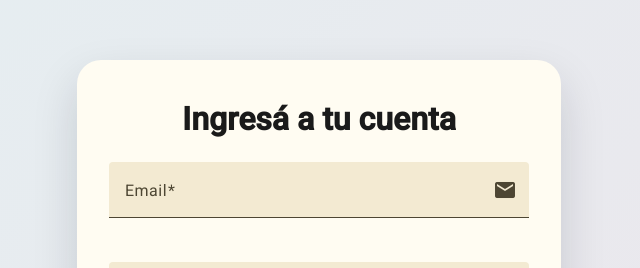
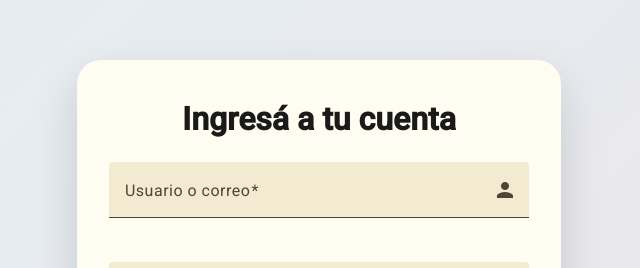
Before and after one commit to NiFoox/rateup-frontend, an Angular app: page /login in a window 1280 px wide. Shown: the part 153-421 px from the top of the page, without its empty margins (321-961 px from the left). Built offline with nearby package versions, Linux system fonts and the light colour scheme.

Commit message:
Align auth flow with API contract

```diff
--- a/src/app/core/auth/auth.service.ts
+++ b/src/app/core/auth/auth.service.ts
@@ -3,7 +3,7 @@ import { Injectable, inject } from '@angular/core';
 import { Router } from '@angular/router';
 import { BehaviorSubject, Observable, catchError, finalize, map, of, tap } from 'rxjs';
 
-import { AuthResponse, AuthUser, LoginRequest } from './auth.models';
+import { AuthResponse, AuthUser, LoginRequest, PrivateUserProfile } from './auth.models';
 import { TokenStorageService } from './token-storage.service';
 import { environment } from '../../../../environments/environment';
 import { DEBUG } from '../debug';
@@ -22,7 +22,7 @@ export class AuthService {
   );
 
   login(request: LoginRequest): Observable<AuthResponse> {
-    const remember = request.remember ?? false;
+    const remember = request.rememberMe ?? false;
     const endpoint = `${this.apiBaseUrl}/api/auth/login`;
     DEBUG && console.debug('[AUTH] login → POST', { endpoint, remember });
 
@@ -33,7 +33,7 @@ export class AuthService {
           throw new Error('INVALID_PAYLOAD');
         }
 
-        this.tokenStorage.setTokens(response.accessToken, response.refreshToken, remember);
+        this.tokenStorage.setTokens(response.accessToken, remember);
         this.tokenStorage.setUser(response.user);
         this.currentUser$.next(response.user);
         this.profileLoaded = true;
@@ -43,28 +43,18 @@ export class AuthService {
   }
 
   logout(): void {
-    const endpoint = `${this.apiBaseUrl}/api/auth/logout`;
-    this.http
-      .post<void>(endpoint, {})
-      .pipe(
-        catchError(() => of(void 0)),
-        finalize(() => {
-          this.profileLoaded = false;
-          this.tokenStorage.clear();
-          this.currentUser$.next(null);
-          void this.router.navigateByUrl('/login');
-        })
-      )
-      .subscribe();
+    this.profileLoaded = false;
+    this.tokenStorage.clear();
+    this.currentUser$.next(null);
+    void this.router.navigateByUrl('/login');
   }
 
   me(): Observable<AuthUser | null> {
     if (this.tokenStorage.isAuthenticated() && !this.profileLoaded) {
       this.profileLoaded = true;
       this.http
-        .get<{ user: AuthUser }>(`${this.apiBaseUrl}/api/auth/me`)
+        .get<PrivateUserProfile>(`${this.apiBaseUrl}/api/auth/me`)
         .pipe(
-          map((response) => response.user),
           tap((user) => {
             this.tokenStorage.setUser(user);
             this.currentUser$.next(user);
--- a/src/app/core/auth/token-storage.service.ts
+++ b/src/app/core/auth/token-storage.service.ts
@@ -4,7 +4,6 @@ import { AuthUser } from './auth.models';
 import { DEBUG } from '../debug';
 
 const ACCESS_TOKEN_KEY = 'auth_access_token';
-const REFRESH_TOKEN_KEY = 'auth_refresh_token';
 const USER_KEY = 'auth_user';
 
 interface TokenPayload {
@@ -20,7 +19,7 @@ interface BufferModule {
 
 @Injectable({ providedIn: 'root' })
 export class TokenStorageService {
-  setTokens(accessToken: string, refreshToken?: string, remember = false): void {
+  setTokens(accessToken: string, remember = false): void {
     if (!this.isBrowser()) {
       return;
     }
@@ -30,21 +29,13 @@ export class TokenStorageService {
 
     primaryStorage.setItem(ACCESS_TOKEN_KEY, accessToken);
 
-    if (refreshToken) {
-      primaryStorage.setItem(REFRESH_TOKEN_KEY, refreshToken);
-    } else {
-      primaryStorage.removeItem(REFRESH_TOKEN_KEY);
-    }
-
     secondaryStorage.removeItem(ACCESS_TOKEN_KEY);
-    secondaryStorage.removeItem(REFRESH_TOKEN_KEY);
     secondaryStorage.removeItem(USER_KEY);
 
     DEBUG &&
       console.debug('[TOKEN] setTokens', {
         remember,
         accessTokenLength: accessToken.length,
-        hasRefreshToken: !!refreshToken,
         primary: remember ? 'localStorage' : 'sessionStorage'
       });
   }
@@ -97,10 +88,8 @@ export class TokenStorageService {
     }
 
     window.localStorage.removeItem(ACCESS_TOKEN_KEY);
-    window.localStorage.removeItem(REFRESH_TOKEN_KEY);
     window.localStorage.removeItem(USER_KEY);
     window.sessionStorage.removeItem(ACCESS_TOKEN_KEY);
-    window.sessionStorage.removeItem(REFRESH_TOKEN_KEY);
     window.sessionStorage.removeItem(USER_KEY);
   }
 
--- a/src/app/core/auth/token-storage.ts
+++ b/src/app/core/auth/token-storage.ts
@@ -20,7 +20,7 @@ export class TokenStorage {
 
     try {
       const parsed = JSON.parse(raw) as AuthUser;
-      if (parsed && typeof parsed.id === 'string' && typeof parsed.name === 'string') {
+      if (parsed && typeof parsed.id === 'number' && typeof parsed.username === 'string') {
         return {
           ...parsed,
           roles: Array.isArray(parsed.roles) ? [...parsed.roles] : []
--- a/src/app/features/auth/pages/login/login.component.html
+++ b/src/app/features/auth/pages/login/login.component.html
@@ -9,23 +9,23 @@
     <h1 class="login-title">Ingresá a tu cuenta</h1>
 
       <mat-form-field appearance="fill">
-        <mat-label>Email</mat-label>
+        <mat-label>Usuario o correo</mat-label>
         <input
-          id="email"
+          id="usernameOrEmail"
           matInput
-          type="email"
-          formControlName="email"
+          type="text"
+          formControlName="usernameOrEmail"
           required
-          autocomplete="email"
+          autocomplete="username"
           aria-required="true"
-          aria-label="Email"
-          [attr.aria-invalid]="(form.get('email')?.invalid && form.get('email')?.touched) ? 'true' : 'false'"
-          [attr.aria-describedby]="(form.get('email')?.invalid && form.get('email')?.touched) ? 'email-errors' : null"
-          placeholder="Email"
+          aria-label="Usuario o correo"
+          [attr.aria-invalid]="(form.get('usernameOrEmail')?.invalid && form.get('usernameOrEmail')?.touched) ? 'true' : 'false'"
+          [attr.aria-describedby]="(form.get('usernameOrEmail')?.invalid && form.get('usernameOrEmail')?.touched) ? 'username-errors' : null"
+          placeholder="Usuario o correo"
         />
-        <mat-icon matSuffix aria-hidden="true">mail</mat-icon>
-        @if (form.get('email')?.touched && form.get('email')?.invalid) {
-          <mat-error id="email-errors">Correo inválido.</mat-error>
+        <mat-icon matSuffix aria-hidden="true">person</mat-icon>
+        @if (form.get('usernameOrEmail')?.touched && form.get('usernameOrEmail')?.invalid) {
+          <mat-error id="username-errors">Ingresa tu usuario o correo.</mat-error>
         }
       </mat-form-field>
       <mat-form-field appearance="fill">
--- a/src/app/features/auth/pages/login/login.component.ts
+++ b/src/app/features/auth/pages/login/login.component.ts
@@ -52,7 +52,7 @@ export class LoginComponent {
   @ViewChildren(MatInput) private readonly inputs!: QueryList<MatInput>;
 
   readonly form = this.fb.nonNullable.group({
-    email: ['', [Validators.required, Validators.email]],
+    usernameOrEmail: ['', [Validators.required]],
     password: ['', [Validators.required, Validators.minLength(8)]],
     rememberMe: [false],
   });
@@ -67,12 +67,12 @@ export class LoginComponent {
       return;
     }
 
-    const { email, password, rememberMe } = this.form.getRawValue();
-    const payload: LoginRequest = { email, password, remember: !!rememberMe };
+    const { usernameOrEmail, password, rememberMe } = this.form.getRawValue();
+    const payload: LoginRequest = { usernameOrEmail, password, rememberMe: !!rememberMe };
     DEBUG &&
       console.debug('[LOGIN] submit', {
         valid: this.form.valid,
-        email,
+        usernameOrEmail,
         rememberMe: !!rememberMe
       });
 
--- a/src/app/features/reviews/comment-form.component.ts
+++ b/src/app/features/reviews/comment-form.component.ts
@@ -55,7 +55,7 @@ export class CommentFormComponent {
 
     const user = TokenStorage.getUser();
     const userId = user?.id ?? '';
-    const authorName = user?.name ?? '';
+    const authorName = user?.username ?? '';
 
     if (!userId || !authorName) {
       this.snackBar.open('Necesitas iniciar sesión para comentar', 'Cerrar', {
--- a/src/app/shared/components/app-toolbar/app-toolbar.html
+++ b/src/app/shared/components/app-toolbar/app-toolbar.html
@@ -23,7 +23,7 @@
       <span>Reseñas</span>
     </button>
 
-    @if (hasRole('editor') || hasRole('admin')) {
+    @if (hasRole('ADMIN')) {
       <button
         mat-button
         routerLink="/games"
@@ -35,7 +35,7 @@
       </button>
     }
 
-    @if (hasRole('admin')) {
+    @if (hasRole('ADMIN')) {
       <button
         mat-button
         routerLink="/users"
```
Also changed, not shown: src/app/core/auth/auth.models.ts (+22 -6 lines).
